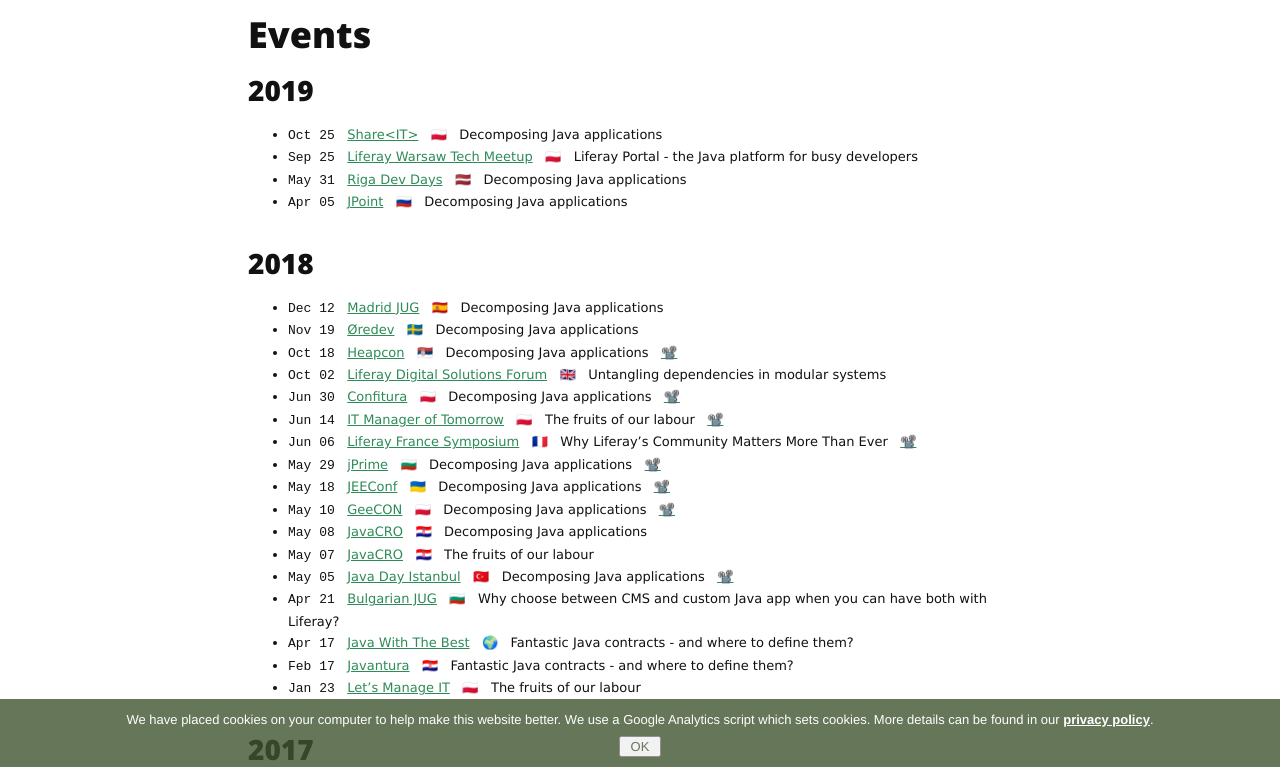
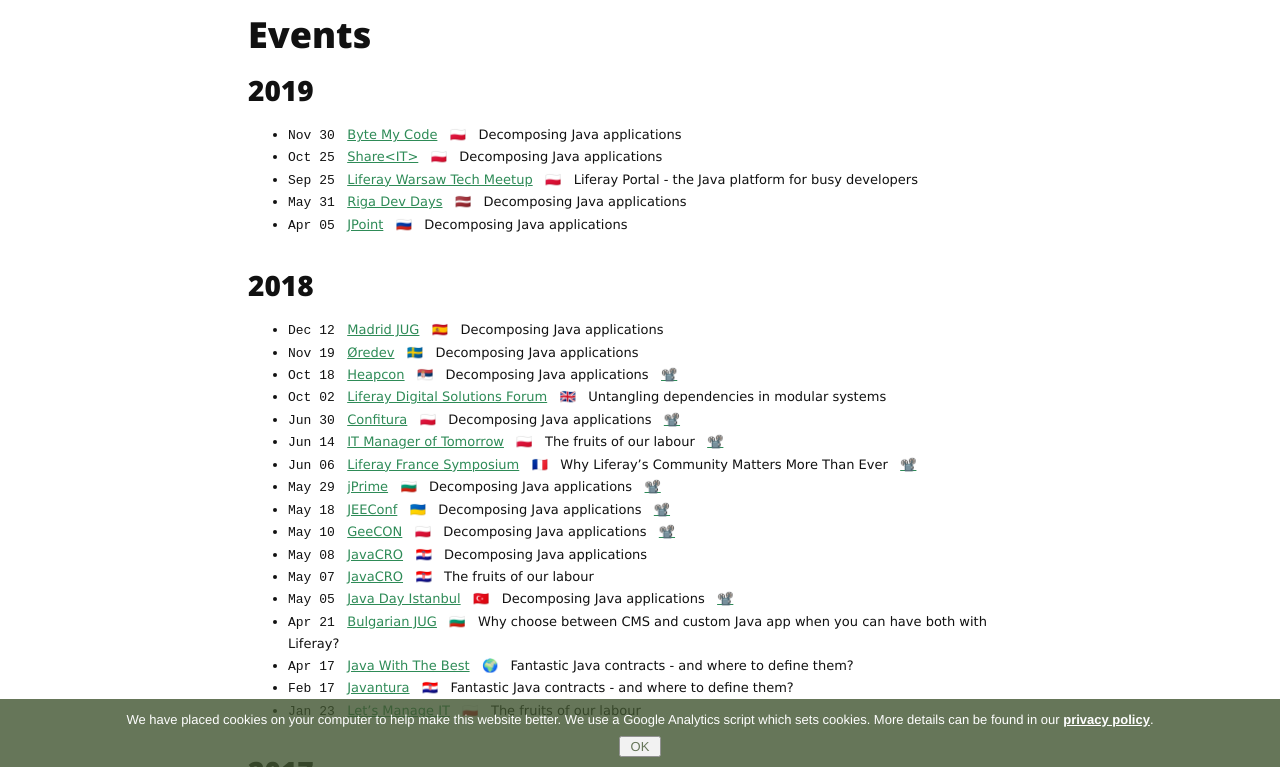
Before and after one commit to azzazzel/azzazzel.github.io, a Jekyll site: the page built from talks.md, in a window 1280 px wide and 900 px high, scrolled down 725 px, cut to the strip 133-900 px from the top of the window. Built offline with Jekyll 4.4.1, drawn with Linux system fonts in a browser that asks for light colours; nearby versions of some CDN libraries.

Commit message:
Added Byte My Code event

```diff
--- a/talks.md
+++ b/talks.md
@@ -79,6 +79,8 @@
 
 ### 2019
 
+- `Nov 30` &nbsp; [Byte My Code](https://bytemycode.pl/)
+&nbsp; 🇵🇱 &nbsp; Decomposing Java applications
 - `Oct 25` &nbsp; [Share&lt;IT&gt;](https://shareit.hycom.pl/)
 &nbsp; 🇵🇱 &nbsp; Decomposing Java applications
 - `Sep 25` &nbsp; [Liferay Warsaw Tech Meetup](https://www.meetup.com/Liferay-Warsaw-Tech-Meetup/events/264493413/)
```
